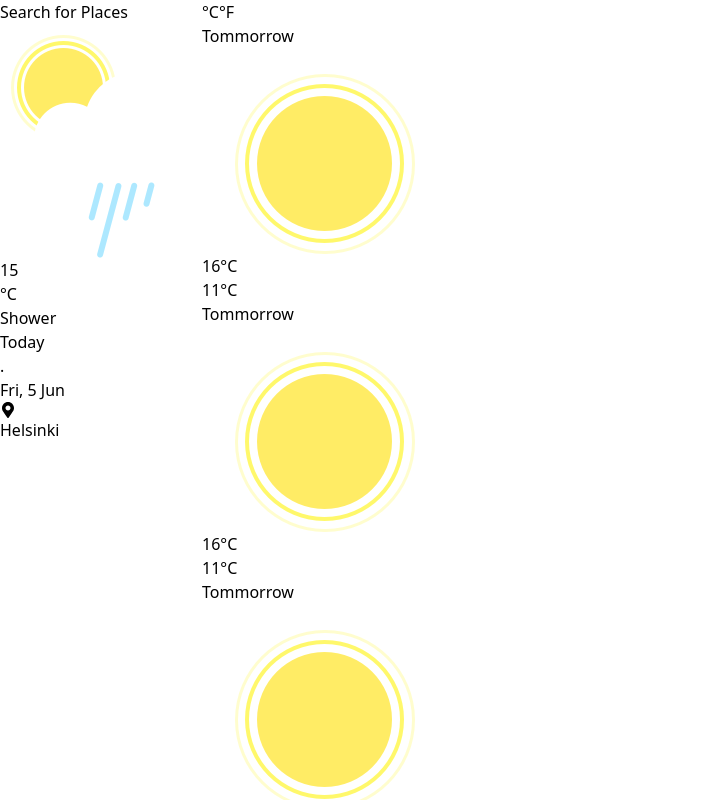
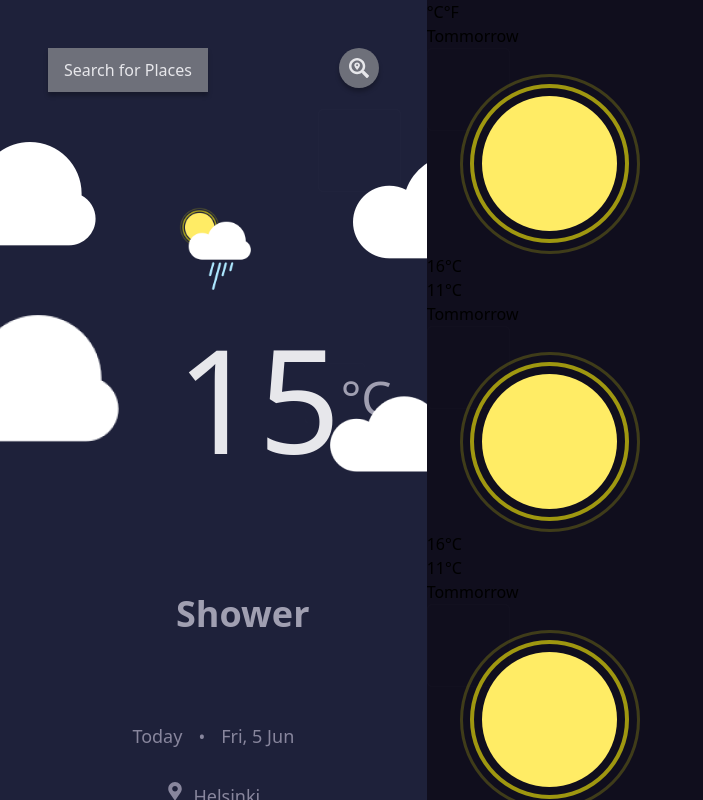
Before and after one commit to gomez3377/weather_project_3, a React (Vite) app: page / in a window 1280 px wide. Shown: the top 800 px of the page, without its empty margins (0-703 px from the left). Built offline with nearby package versions, Linux system fonts and the light colour scheme.

Commit message:
styled the current weather sidebar

```diff
--- a/src/App.jsx
+++ b/src/App.jsx
@@ -17,10 +17,9 @@ function App() {
 
   const [weatherConditions, setWeatherConditions] = useState([clear, hail, heavyCloud, heavyRain, lightCloud, lightRain, shower, sleet, snow, thunderstorm])
   return (
-    <div className="App flex">
+    <div className="App flex w-full h-full">
       <CurrentWeather weatherConditions={weatherConditions}/>
       <Main weatherConditions={weatherConditions}/>
-
     </div>
   )
 }
--- a/src/components/CurrentWeather.jsx
+++ b/src/components/CurrentWeather.jsx
@@ -1,34 +1,28 @@
 import React  from 'react'
 
-import { FaMapMarkerAlt } from "react-icons/fa"
+import { FaMapMarkerAlt, FaSearchLocation } from "react-icons/fa"
 import CurrentWeatherCondition from './CurrentWeatherCondition'
+import backgroundClouds from '../assets/img/Cloud-background.png'
+import CurrentWeatherFooter from './CurrentWeatherFooter'
 
 
 const CurrentWeather = ({ weatherConditions }) => {
 
 
   return (
-    <div>
-      <header>
-        <button>Search for Places</button>
-        <div>
+    <div className='bg-darkBlue w-1/3 h-fit-content text-mutedGray p-12 relative'>
+      <img className='absolute top-24 w-[42rem] h-[376px] left-0 object-cover' src={backgroundClouds} alt="backgroundClouds" />
 
+      <header className='flex justify-between'>
+        <button className='bg-gray text-nearWhite px-4 py-2.5 font-medium shadow-2'>Search for Places</button>
+        <div className='w-10 h-10 bg-gray flex justify-center items-center rounded-full shadow-2'>
+          <FaSearchLocation className='text-nearWhite text-xl'/>
         </div>
 
       </header>
       {/* Weather Display */}
       <CurrentWeatherCondition weatherConditions={weatherConditions}/>
-      <footer>
-        <div id="current-date">
-          <p>Today</p>
-          <p>.</p>
-          <p>Fri, 5 Jun</p>
-        </div>
-        <div id="current-location">
-        <FaMapMarkerAlt/>
-          <p>Helsinki</p>
-        </div>
-      </footer>
+      <CurrentWeatherFooter/>
     </div>
   )
 }
--- a/src/components/CurrentWeatherCondition.jsx
+++ b/src/components/CurrentWeatherCondition.jsx
@@ -1,13 +1,16 @@
-import React from 'react'
+import React from "react";
 
-const CurrentWeatherCondition = ( { weatherConditions }) => {
+const CurrentWeatherCondition = ({ weatherConditions }) => {
   return (
-    <div>
-    <img src={weatherConditions[6]} alt="current-weather-condition" />
-    <div><h1>15</h1><p>&deg;C</p></div>
-    <h2>Shower</h2>
-  </div>
-  )
-}
+    <div className="mx-32 mt-28">
+      <img src={weatherConditions[6]} alt="current-weather-condition" />
+      <div className="flex items-center">
+        <h1 className="text-nearWhite text-[9rem] font-medium">15</h1>
+        <p className="text-lightGray text-5xl font-medium">&deg;C</p>
+      </div>
+      <h2 className="my-[5.5rem] text-lightGray text-4xl font-semibold">Shower</h2>
+    </div>
+  );
+};
 
-export default CurrentWeatherCondition
+export default CurrentWeatherCondition;
--- /dev/null
+++ b/src/components/CurrentWeatherFooter.jsx
@@ -0,0 +1,20 @@
+import React from 'react'
+import {FaMapMarkerAlt} from 'react-icons/fa'
+
+const CurrentWeatherFooter = () => {
+  return (
+    <footer className='mb-[52px]'>
+        <div className='flex text-lg justify-center' id="current-date">
+          <p>Today</p>
+          <p className='mx-4'>&#x2022;</p>
+          <p>Fri, 5 Jun</p>
+        </div>
+        <div className='flex justify-center mt-8 text-lg' id="current-location">
+        <FaMapMarkerAlt/>
+          <p className='ml-[9px]'>Helsinki</p>
+        </div>
+      </footer>
+  )
+}
+
+export default CurrentWeatherFooter
--- a/src/components/Main.jsx
+++ b/src/components/Main.jsx
@@ -4,7 +4,7 @@ import Highlights from './Highlights'
 
 const Main = ({ weatherConditions }) => {
   return (
-    <div>
+    <div className='bg-midnightBlue w-2/3 h-full'>
         <header>
             <button>&deg;C</button>
             <button>&deg;F</button>
--- a/tailwind.config.cjs
+++ b/tailwind.config.cjs
@@ -2,17 +2,23 @@
 module.exports = {
   content: ["./index.html", "./src/**/*.{js,ts,jsx,tsx}"],
   theme: {
+
     colors: {
       midnightBlue: "#100E1D",
       darkBlue: "#1E213A",
       goldYellow: "#FFEC65",
       gray: "#6E707A",
+      mutedGray: "#88869D",
       nearWhite: "#E7E7EB",
       lightGray: "#A09FB1",
       lightBlue: "#585676",
       blue: "#3C47E9",
     },
-    extend: {},
+    extend: {
+      boxShadow:{
+        '2':'0px 4px 4px rgba(0, 0, 0, 0.25)'
+      }
+    },
   },
   plugins: [],
 };
```
